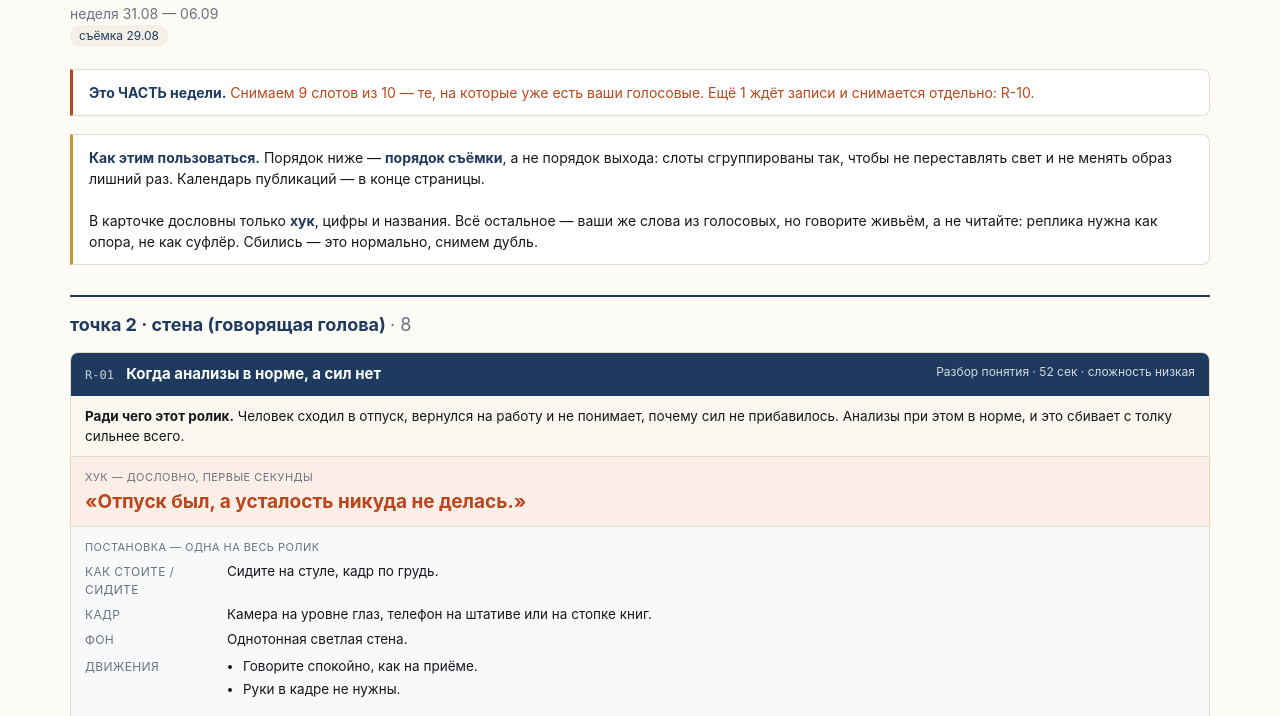
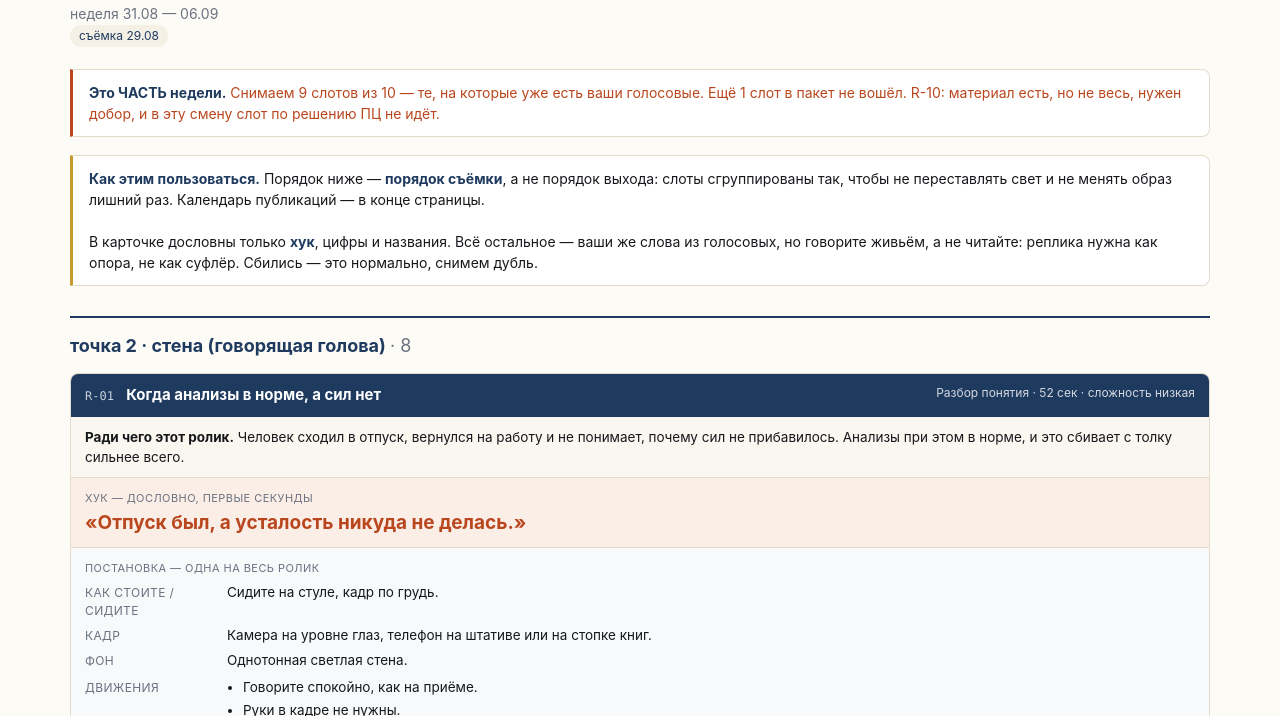
Before and after one commit to Kseniyashev/masha-content-plan, a plain HTML site: page w36/shoot/index.html in a window 1280 px wide. Shown: the part 62-778 px from the top of the page. Drawn offline with Linux system fonts and the light colour scheme.

Commit message:
Съёмочный баннер называет настоящую причину, а не «ждёт записи» по умолчанию
Согласование числа починили в прошлый заход, а сама фраза осталась неверной.
«Ждёт записи» и «снимается отдельно» были захардкожены как единственная
возможная причина и единственная возможная судьба слота. У R-10 голосовое к
этому моменту уже пришло — не хватало добора, — а в съёмку 29.08 он по
решению не идёт вовсе. Баннер врал дважды, при том что страница эксперта
того же плана уже писала правду.

Причина теперь берётся из состояния слота: дыра в материале, отсутствие
материала и снятие с смены — три разных состояния, и они складываются.
Действие для эксперта идёт первым, решение ПЦ хвостом.

Co-Authored-By: Claude Opus 5 <noreply@anthropic.com>
Claude-Session: https://claude.ai/code/session_01EAZYtFDuURtCJu2sQF5XHb

```diff
--- a/w36/shoot/index.html
+++ b/w36/shoot/index.html
@@ -258,7 +258,7 @@ details.note.why>div{padding:0 16px 12px;font-size:13.5px;line-height:1.5}
 <div class="wrap">
 <h1>Съёмочный пакет</h1>
 <div class="sub">неделя 31.08 — 06.09<br><span class="badge">съёмка 29.08</span></div>
-<div class="note warn"><b>Это ЧАСТЬ недели.</b> Снимаем 9 слотов из 10 — те, на которые уже есть ваши голосовые. Ещё 1 ждёт записи и снимается отдельно: R-10.</div>
+<div class="note warn"><b>Это ЧАСТЬ недели.</b> Снимаем 9 слотов из 10 — те, на которые уже есть ваши голосовые. Ещё 1 слот в пакет не вошёл. R-10: материал есть, но не весь, нужен добор, и в эту смену слот по решению ПЦ не идёт.</div>
 <div class="note"><b>Как этим пользоваться.</b> Порядок ниже — <b>порядок съёмки</b>, а не порядок выхода: слоты сгруппированы так, чтобы не переставлять свет и не менять образ лишний раз. Календарь публикаций — в конце страницы.<br><br>В карточке дословны только <b>хук</b>, цифры и названия. Всё остальное — ваши же слова из голосовых, но говорите живьём, а не читайте: реплика нужна как опора, не как суфлёр. Сбились — это нормально, снимем дубль.</div>
 <h2>точка 2 · стена (говорящая голова) <span class="muted">· 8</span></h2>
 <div class="card shot">
```
